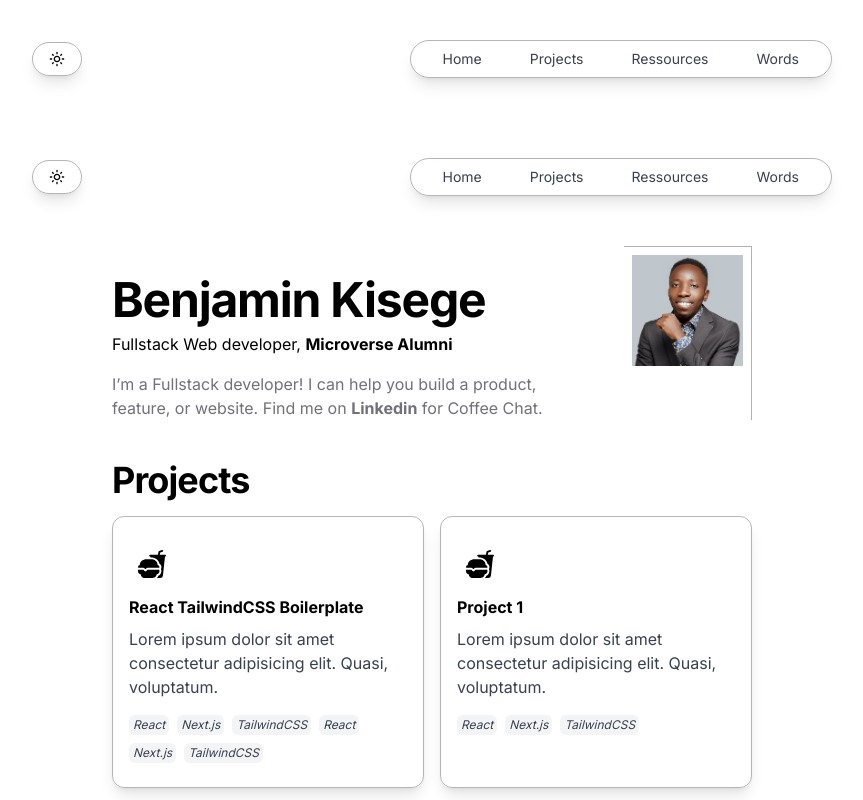
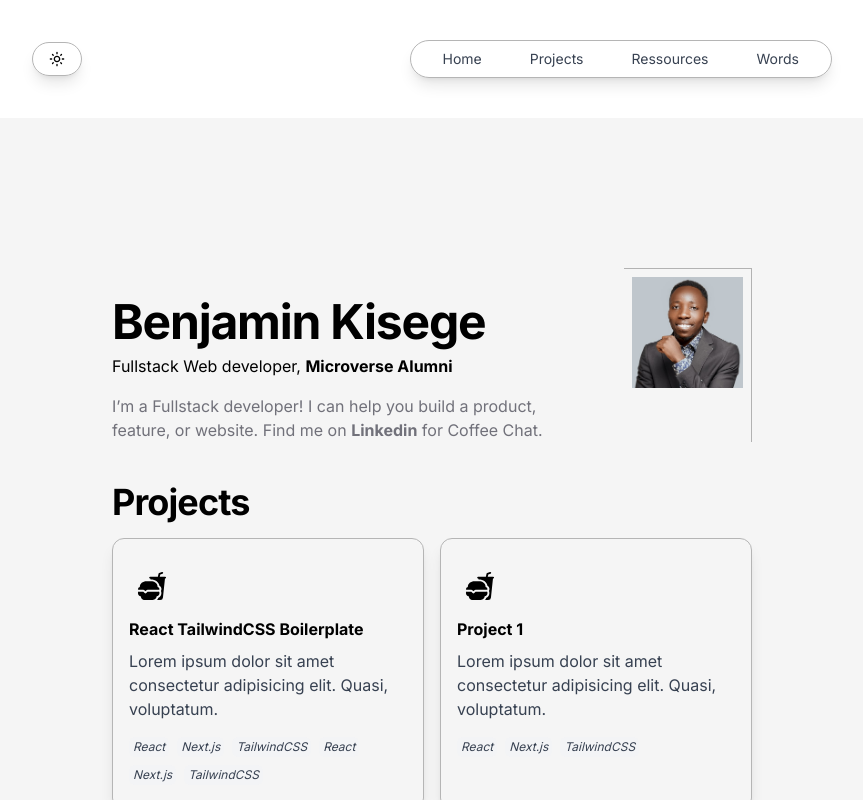
Before and after one commit to iambenkis/Portfolio-2.0, a Next.js app: page / in a window 1280 px wide. Shown: the top 800 px of the page, without its empty margins (208-1071 px from the left). Built offline with nearby package versions, Linux system fonts and the light colour scheme.

Commit message:
Remove manual layout to the home page

```diff
--- a/src/app/page.js
+++ b/src/app/page.js
@@ -9,14 +9,12 @@ import Footer from '@/components/Footer'
 
 export default function Home() {
   return (
-    <main className="flex min-h-screen flex-col items-center">
-      <Navbar />
-      <div className="px-80 py-10">
+    <main className="flex min-h-screen flex-col items-center bg-neutral-100">
+      <div className="px-80 pb-10 pt-5 mt-40">
         <Header />
         <Projects />
         <LifeUpdate />
         <Whatsapp />
-        <Footer />
       </div>
     </main>
   )
```
